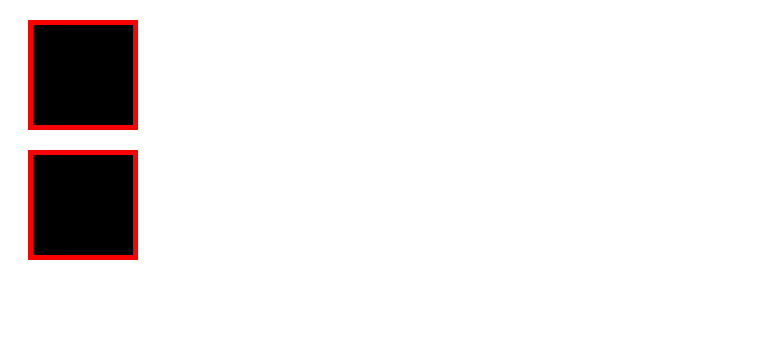
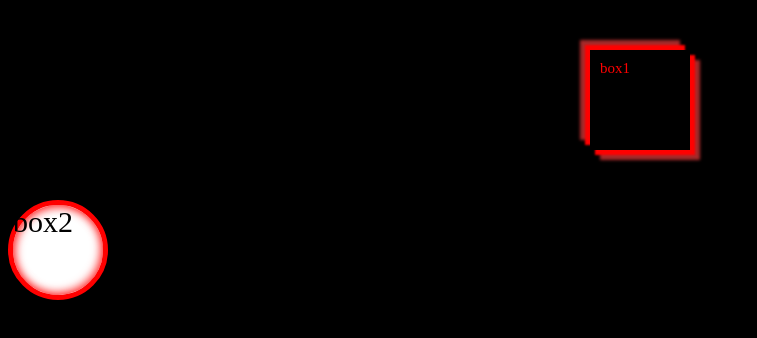
Before and after one commit to ijassm/OA-PY-17APRIL23-5-00-6-00, a plain HTML site: page CSS/introduction.html in a window 1280 px wide. Shown: the whole page, without its empty margins (0-757 px from the left). Drawn offline with Linux system fonts and the light colour scheme.

Commit message:
css properties at 18/07/2023

```diff
--- a/CSS/introduction.html
+++ b/CSS/introduction.html
@@ -5,7 +5,7 @@
     <meta name="viewport" content="width=device-width, initial-scale=1.0" />
     <title>Document</title>
   </head>
-  <body>
+  <body style="background-color: black; color: white; font-size: 30px">
     <!-- Layout Elements -->
     <!-- <header></header>
     <nav></nav>
@@ -18,20 +18,45 @@
     <section
       style="
         height: 100px;
-        background-color: black;
         width: 100px;
-        border: 5px solid red;
-        margin: 20px;
+        padding: 10px;
+        box-sizing: border-box;
+        color: red;
+        font-size: 15px;
+        background-color: transparent;
+        /* border: 5px solid red; */
+        /* border-color: blue; */
+        /* border-style: solid; */
+        /* border-width: 5px; */
+        /* border-left-style: dashed; */
+        /* margin: 20px; */
+        margin-inline: auto;
+        margin-block: 50px;
+        /* margin-left: auto;
+        margin-right: auto; */
+        /* margin: 20px 10px 30px 30px; */
+        box-shadow: 5px 5px 2px 0px red, 10px 10px 3px 0px brown,
+          -5px -5px 2px 0px red, -10px -10px 3px 0px brown;
       "
-    ></section>
+    >
+      box1
+    </section>
     <section
       style="
         height: 100px;
-        background-color: black;
         width: 100px;
+        color: black;
+        background-color: white;
+        box-sizing: border-box;
         border: 5px solid red;
-        margin: 20px;
+        /* margin: 20px; */
+        margin-block: 20px;
+        border-radius: 50%;
+        box-shadow: 2px 2px 10px rgba(255, 0, 0, 0.725) inset,
+          -2px -2px 10px rgba(255, 0, 0, 0.701) inset;
       "
-    ></section>
+    >
+      box2
+    </section>
   </body>
 </html>
```
